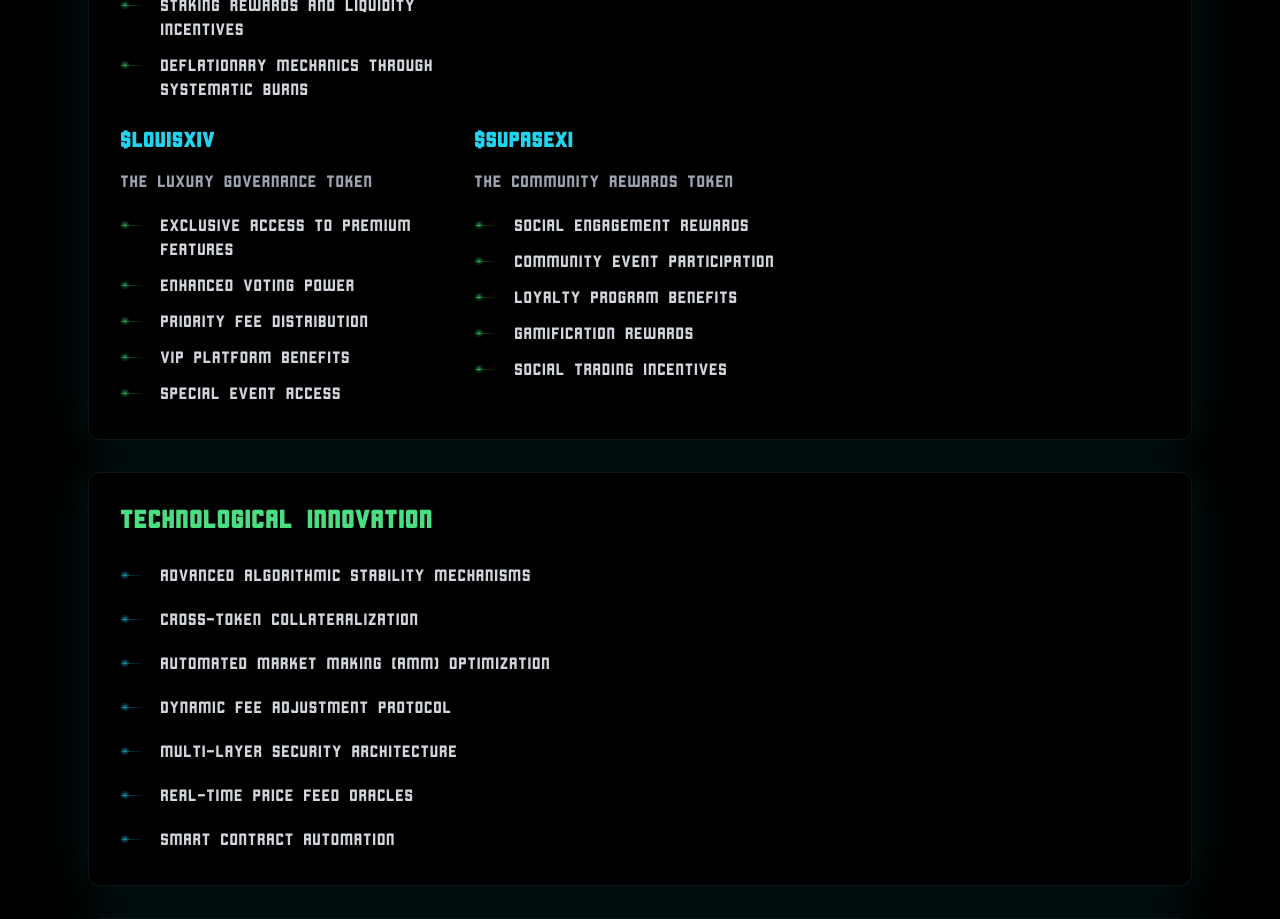
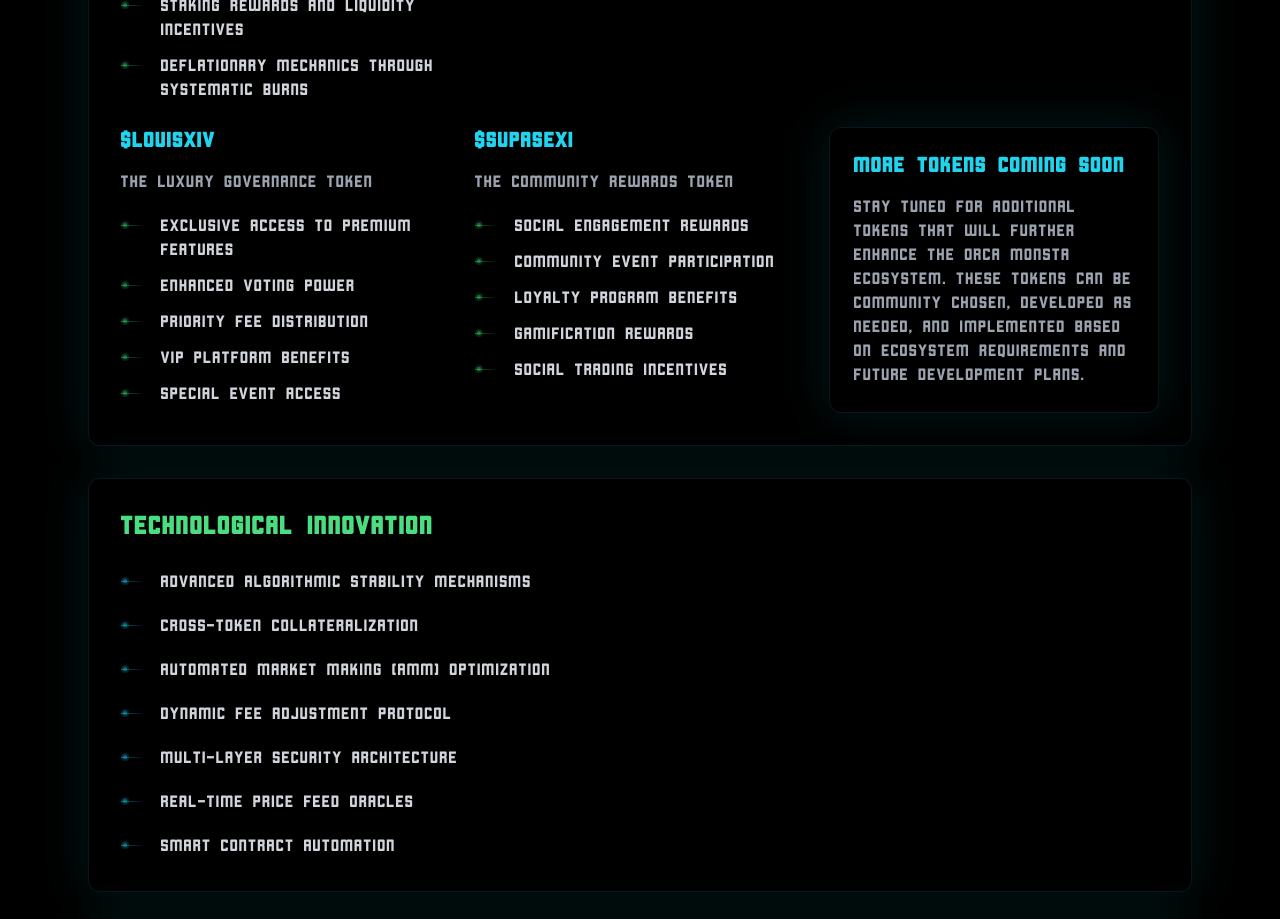
Before and after one commit to OrcaMonsta/orcamonsta1, a Next.js app: page /about in a window 1280 px wide. Shown: the part 920-1839 px from the top of the page. Built offline with nearby package versions, Linux system fonts and the light colour scheme.

Commit message:
Update future tokens description and standardize bullet points styling across about page

```diff
--- a/app/about/page.tsx
+++ b/app/about/page.tsx
@@ -220,6 +220,17 @@ export default function About() {
                   </div>
                 </div>
               ))}
+
+              <div className="space-y-4 backdrop-blur-md bg-black/30 rounded-xl p-6 border border-gray-800/50
+                shadow-[0_0_50px_rgba(0,255,255,0.1)] hover:shadow-[0_0_80px_rgba(0,255,255,0.2)]
+                transform transition-all duration-300">
+                <h3 className={`${cornerstone.className} text-xl font-bold text-cyan-400`}>
+                  MORE TOKENS COMING SOON
+                </h3>
+                <p className={`${cornerstone.className} text-gray-400`}>
+                  STAY TUNED FOR ADDITIONAL TOKENS THAT WILL FURTHER ENHANCE THE ORCA MONSTA ECOSYSTEM. THESE TOKENS CAN BE COMMUNITY CHOSEN, DEVELOPED AS NEEDED, AND IMPLEMENTED BASED ON ECOSYSTEM REQUIREMENTS AND FUTURE DEVELOPMENT PLANS.
+                </p>
+              </div>
             </div>
           </div>
 
```
